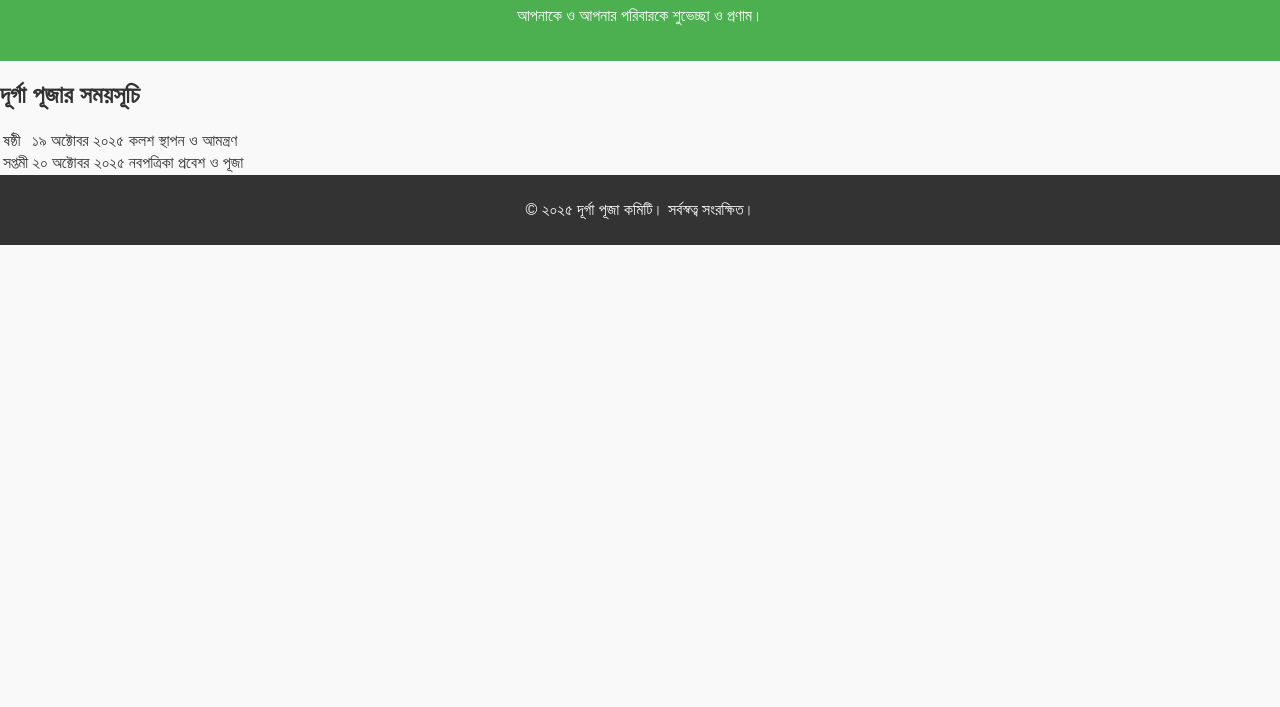
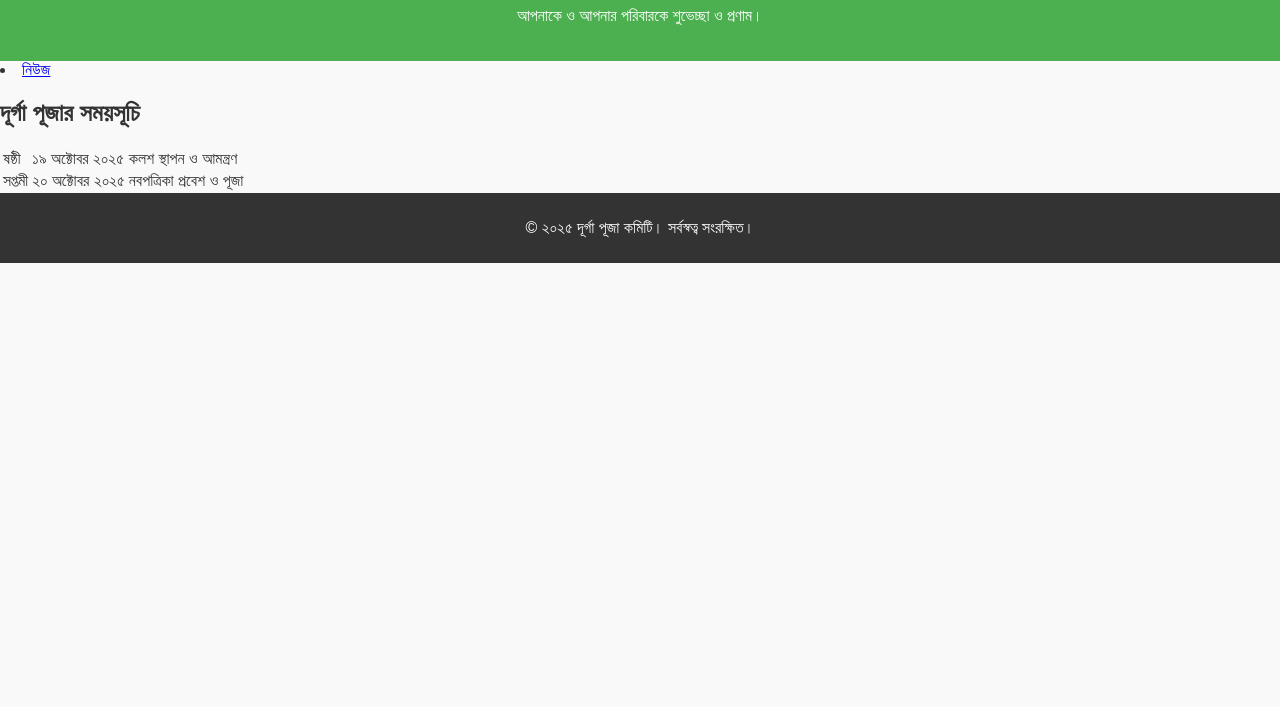
Before and after one commit to arpon127/I, a plain HTML site: page index.html in a window 1280 px wide. Shown: the part 93-800 px from the top of the page. Drawn offline with Linux system fonts and the light colour scheme.

Commit message:
Update index.html

```diff
--- a/index.html
+++ b/index.html
@@ -11,6 +11,7 @@
     <h1 id="title">শুভ দূর্গা পূজা</h1>
     <p id="subtitle">আপনাকে ও আপনার পরিবারকে শুভেচ্ছা ও প্রণাম।</p>
   </header>
+     <li><a href="#">নিউজ</a></li>
 
   <section class="puja-schedule">
     <h2>দূর্গা পূজার সময়সূচি</h2>
```
